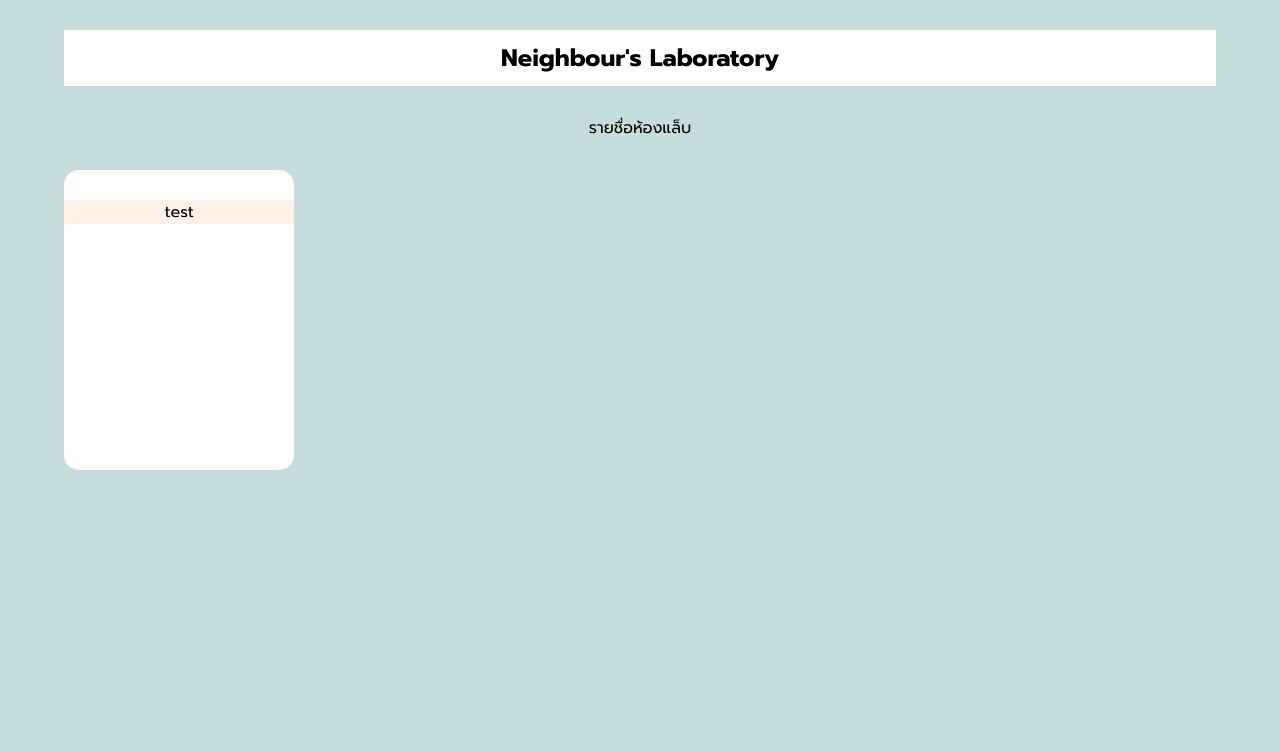
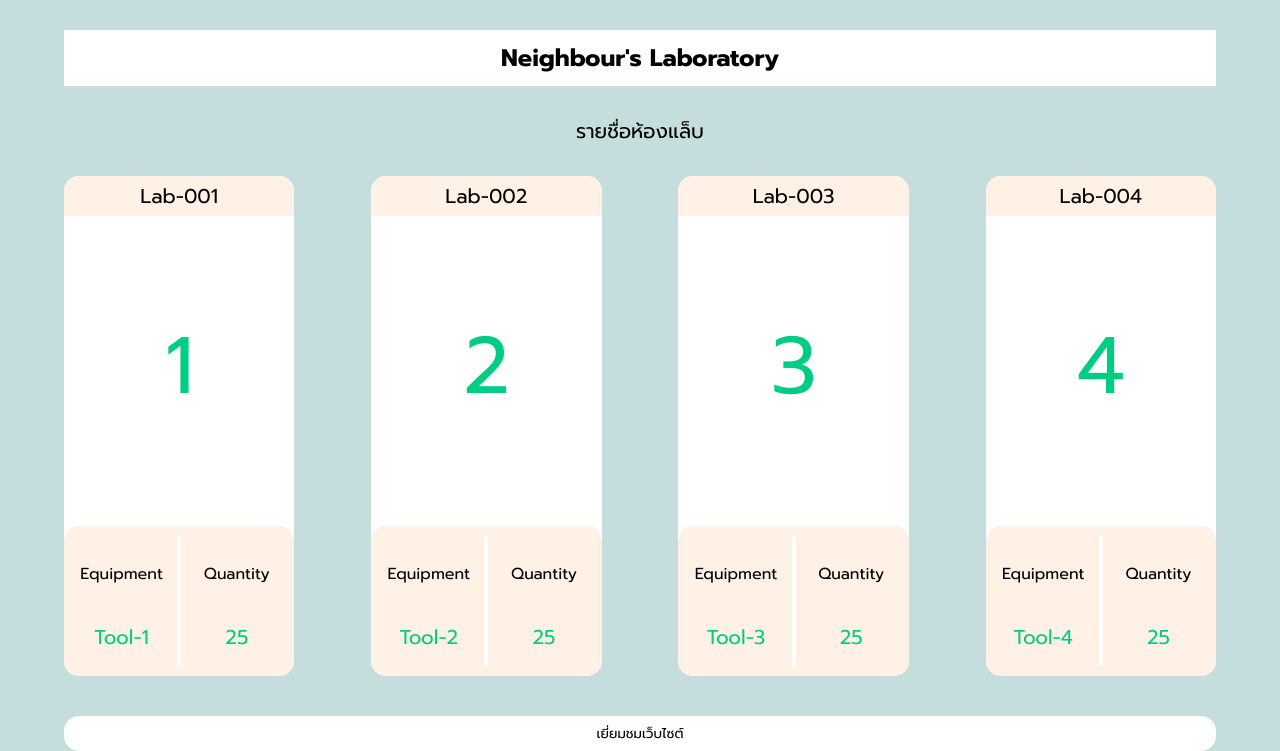
Before and after one commit to Power1stZ/SoftwareStudioMVC, an ASP.NET Core app: page /Neighbour in a window 1280 px wide. Shown: the part 52-803 px from the top of the page. Before the commit the page ends 522 px from the top, so only its background shows below. Run offline with ASP.NET Core 8, Linux system fonts and the light colour scheme; the visitor is signed in with stand-in values (Sample User, id 1); some libraries are stand-ins or nearby versions.

Commit message:
finish main neighbour page

```diff
--- a/Frontend/Views/Neighbour/Index.cshtml
+++ b/Frontend/Views/Neighbour/Index.cshtml
@@ -1,6 +1,4 @@
-@{
-    Layout = "_NeighbourLayout";
-}
+@{ Layout = "_NeighbourLayout"; }
 
 <div class="neighbour_page">
   <div class="header_txt">
@@ -9,7 +7,60 @@
   <p>รายชื่อห้องแล็บ</p>
   <div class="card_row">
     <div class="card">
-            <p class="room_name">test</p>
+      <p class="room_name">Lab-001</p>
+      <p class="room_no">1</p>
+      <div class="bot_left">
+        <p>Equipment</p>
+        <p>Tool-1</p>
+      </div>
+      <div class="bot_right">
+        <p>Quantity</p>
+        <p>25</p>
+      </div>
+      <div class="divider"></div>
+    </div>
+    <!-- ****************************** -->
+    <div class="card">
+      <p class="room_name">Lab-002</p>
+      <p class="room_no">2</p>
+      <div class="bot_left">
+        <p>Equipment</p>
+        <p>Tool-2</p>
+      </div>
+      <div class="bot_right">
+        <p>Quantity</p>
+        <p>25</p>
+      </div>
+      <div class="divider"></div>
+    </div>
+    <!-- ****************************** -->
+    <div class="card">
+      <p class="room_name">Lab-003</p>
+      <p class="room_no">3</p>
+      <div class="bot_left">
+        <p>Equipment</p>
+        <p>Tool-3</p>
+      </div>
+      <div class="bot_right">
+        <p>Quantity</p>
+        <p>25</p>
+      </div>
+      <div class="divider"></div>
+    </div>
+    <!-- ****************************** -->
+    <div class="card">
+      <p class="room_name">Lab-004</p>
+      <p class="room_no">4</p>
+      <div class="bot_left">
+        <p>Equipment</p>
+        <p>Tool-4</p>
+      </div>
+      <div class="bot_right">
+        <p>Quantity</p>
+        <p>25</p>
+      </div>
+      <div class="divider"></div>
     </div>
   </div>
+  <button class="visit_btn">เยี่ยมชมเว็บไซต์</button>
 </div>
--- a/Frontend/wwwroot/css/neighbour.css
+++ b/Frontend/wwwroot/css/neighbour.css
@@ -54,32 +54,112 @@
       width:100%;
       text-align: center;
   }
-  .header_txt h2{
+  .header_txt>h2{
     margin: 10px;
 }
-.neighbour_page p{
+.neighbour_page>p{
     margin: 30px 0 ;
+    font-size:20px
 }
 .card_row{
     display: flex;
     flex-direction: row;
+    justify-content: space-between;
     width: 100%;
     /* background-color: white; */
+
 }
 .card{
     width:20%;
-    height: 300px;
+    height: 500px;
     position: relative;
     padding: 0;
     border-radius: 15px;;
     background-color : white;
 }
+.card:hover{
+    border: 4px outset #00CD83;
+
+}
+.room_no{
+    position: absolute;
+    top: 50px;
+    margin-left: auto;
+    margin-right: auto;
+    left: 0;
+    right: 0;
+    text-align: center;
+    font-size: 80px;
+    color: #00CD83;
+}
 .room_name{
     text-align: center;
     position:absolute;
+    font-size: 20px;
     width: 100%;
     background-color:#FFF1E6;
+    border-top-left-radius: 15px;
+    border-top-right-radius: 15px;
+    padding: 5px;
     margin:0;
-    padding: 0;
     top: 0;
 }
+.bot_left{
+    display: flex;
+    flex-direction: column;
+    align-items: center;
+    justify-content: space-around;
+    padding: 20px 0px;
+    position:absolute;
+    width:50%;
+    bottom:0;
+    left:0;
+    background-color: #FFF1E6;
+    border-bottom-left-radius: 15px;
+    border-top-left-radius: 15px;
+    height:150px;
+    /* border-right: 2px solid white; */
+}
+.bot_right{
+    display: flex;
+    flex-direction: column;
+    align-items: center;
+    justify-content: space-around;
+    padding: 20px 0px;
+    position:absolute;
+    width:50%;
+    bottom:0;
+    right:0;
+    background-color: #FFF1E6;
+    border-bottom-right-radius: 15px;
+    border-top-right-radius: 15px;
+    height:150px;
+    /* border-left: 2px solid white; */
+}
+p:last-child{
+    color:#00CD83;
+    font-size: 20px;
+}
+.divider{
+    position:absolute;
+    background-color:white;
+    height : 130px;
+    width : 4px;
+    bottom: 10px;
+    margin-left: auto;
+    margin-right: auto;
+    left: 0;
+    right: 0;
+}
+.visit_btn{
+    width:100%;
+    /* height: 60px; */
+    border: none;
+    background-color:white;
+    border-radius: 15px;
+    margin: 40px 0px;
+    padding: 7px;
+}
+.visit_btn:hover{
+   border: 2px solid #00CD83;
+}
```
Also changed, not shown: 5 other files. Lines whose indentation alone changed are shown as unchanged.
